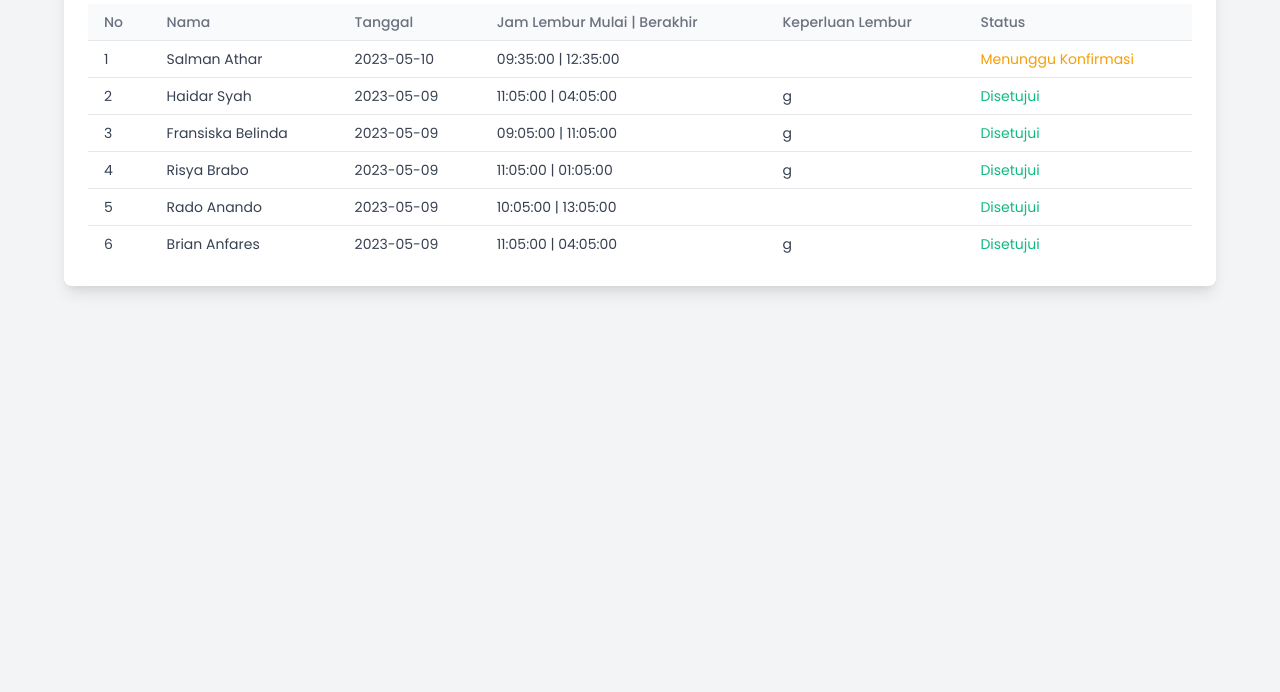
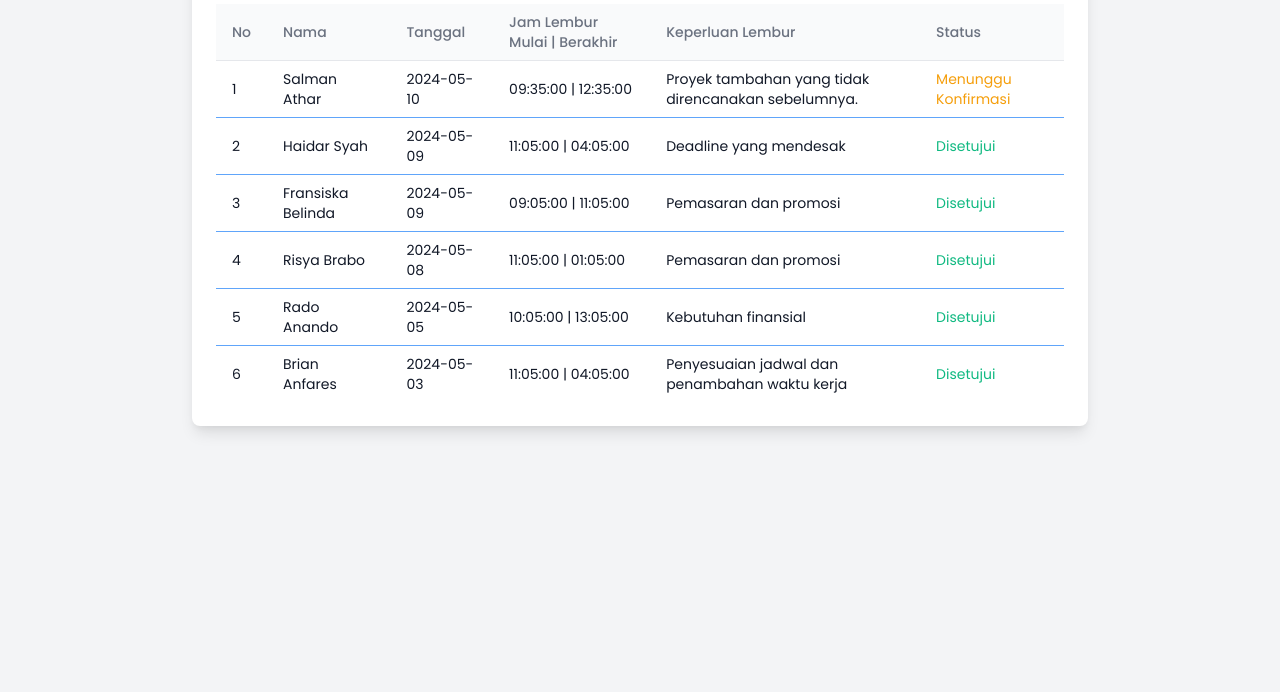
Before and after one commit to Rafliwah/dashboarduts, a website: page lembur.html in a window 1280 px wide. Shown: the part 108-800 px from the top of the page. Drawn offline with nearby package versions, Linux system fonts and the light colour scheme.

Commit message:
halo rafli

```diff
--- a/lembur.html
+++ b/lembur.html
@@ -13,13 +13,13 @@
     </style>
 </head>
 <body class="bg-gray-100 p-8">
-    <div class="max-w-6xl mx-auto bg-white p-6 rounded-lg shadow-lg">
+    <div class="max-w-4xl mx-auto bg-white p-6 rounded-lg shadow-lg">
         <div class="flex justify-between items-center mb-4">
             <h2 class="text-2xl font-semibold text-gray-800">Daftar Lembur Karyawan</h2>
             <button class="bg-blue-500 text-white px-4 py-2 rounded-lg hover:bg-blue-600">Ubah Status</button>
         </div>
         <div class="overflow-x-auto">
-            <table class="min-w-full divide-y divide-gray-200 text-sm text-gray-700">
+            <table class="min-w-full divide-y divide-gray-200 text-sm text-gray-900">
                 <thead class="bg-gray-50">
                     <tr>
                         <th scope="col" class="px-4 py-2 text-left font-medium text-gray-500">No</th>
@@ -30,56 +30,55 @@
                         <th scope="col" class="px-4 py-2 text-left font-medium text-gray-500">Status</th>
                     </tr>
                 </thead>
-                <tbody class="bg-white divide-y divide-gray-200">
+                <tbody class="bg-white divide-y divide-blue-400">
                     <tr>
                         <td class="px-4 py-2">1</td>
                         <td class="px-4 py-2">Salman Athar</td>
-                        <td class="px-4 py-2">2023-05-10</td>
+                        <td class="px-4 py-2">2024-05-10</td>
                         <td class="px-4 py-2">09:35:00 | 12:35:00</td>
-                        <td class="px-4 py-2"></td>
+                        <td class="px-4 py-2">Proyek tambahan yang tidak direncanakan sebelumnya.</td>
                         <td class="px-4 py-2 text-yellow-500">Menunggu Konfirmasi</td>
                     </tr>
                     <tr>
                         <td class="px-4 py-2">2</td>
                         <td class="px-4 py-2">Haidar Syah</td>
-                        <td class="px-4 py-2">2023-05-09</td>
+                        <td class="px-4 py-2">2024-05-09</td>
                         <td class="px-4 py-2">11:05:00 | 04:05:00</td>
-                        <td class="px-4 py-2">g</td>
+                        <td class="px-4 py-2">Deadline yang mendesak</td>
                         <td class="px-4 py-2 text-green-500">Disetujui</td>
                     </tr>
                     <tr>
                         <td class="px-4 py-2">3</td>
                         <td class="px-4 py-2">Fransiska Belinda</td>
-                        <td class="px-4 py-2">2023-05-09</td>
+                        <td class="px-4 py-2">2024-05-09</td>
                         <td class="px-4 py-2">09:05:00 | 11:05:00</td>
-                        <td class="px-4 py-2">g</td>
+                        <td class="px-4 py-2">Pemasaran dan promosi</td>
                         <td class="px-4 py-2 text-green-500">Disetujui</td>
                     </tr>
                     <tr>
                         <td class="px-4 py-2">4</td>
                         <td class="px-4 py-2">Risya Brabo</td>
-                        <td class="px-4 py-2">2023-05-09</td>
+                        <td class="px-4 py-2">2024-05-08</td>
                         <td class="px-4 py-2">11:05:00 | 01:05:00</td>
-                        <td class="px-4 py-2">g</td>
+                        <td class="px-4 py-2">Pemasaran dan promosi</td>
                         <td class="px-4 py-2 text-green-500">Disetujui</td>
                     </tr>
                     <tr>
                         <td class="px-4 py-2">5</td>
                         <td class="px-4 py-2">Rado Anando</td>
-                        <td class="px-4 py-2">2023-05-09</td>
+                        <td class="px-4 py-2">2024-05-05</td>
                         <td class="px-4 py-2">10:05:00 | 13:05:00</td>
-                        <td class="px-4 py-2"></td>
+                        <td class="px-4 py-2">Kebutuhan finansial</td>
                         <td class="px-4 py-2 text-green-500">Disetujui</td>
                     </tr>
                     <tr>
                         <td class="px-4 py-2">6</td>
                         <td class="px-4 py-2">Brian Anfares</td>
-                        <td class="px-4 py-2">2023-05-09</td>
+                        <td class="px-4 py-2">2024-05-03</td>
                         <td class="px-4 py-2">11:05:00 | 04:05:00</td>
-                        <td class="px-4 py-2">g</td>
+                        <td class="px-4 py-2">Penyesuaian jadwal dan penambahan waktu kerja</td>
                         <td class="px-4 py-2 text-green-500">Disetujui</td>
                     </tr>
-                    <!-- Tambahkan baris lainnya sesuai kebutuhan -->
                 </tbody>
             </table>
         </div>
```
Also changed, not shown: index.html (+5 -9 lines), newdatakaryawan.html (+3 -3 lines), style.css (+9 -1 lines), README.md (deleted), people 3d.png (added).
